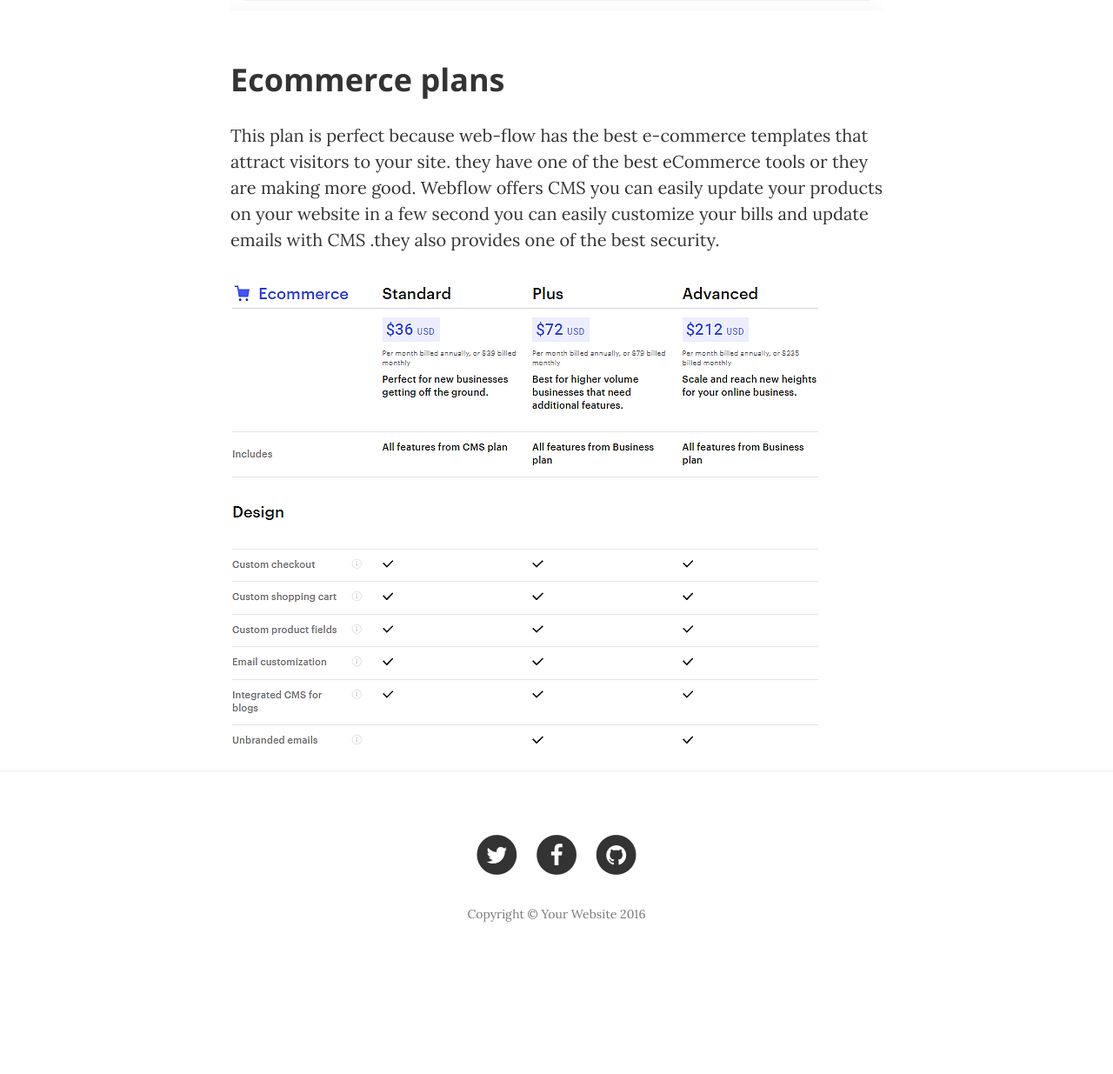
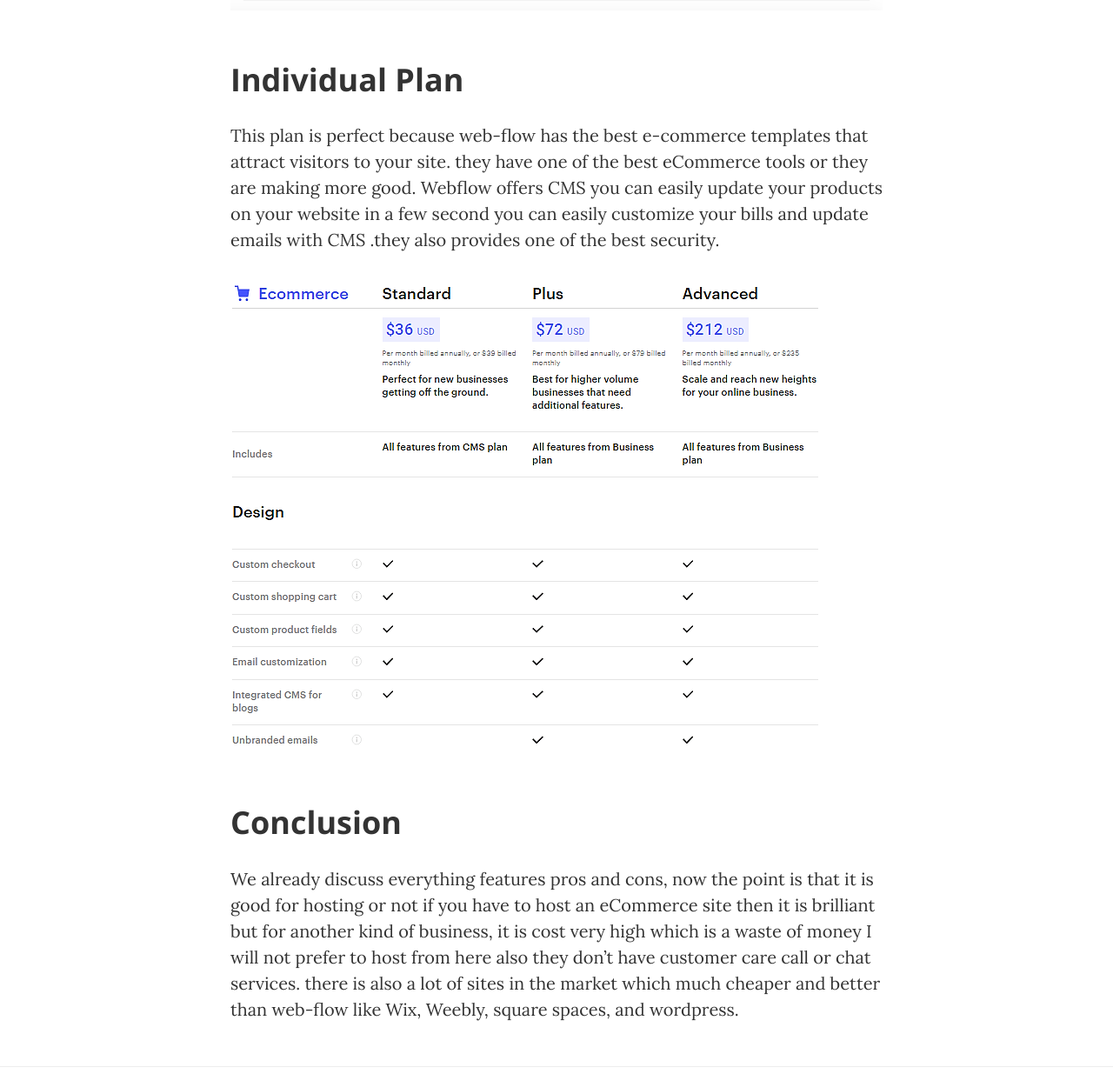
Before and after one commit to tajenderkumar5/Hostingdivine, a website: page post.html in a window 1280 px wide. Shown: the part 4105-5340 px from the top of the page at 87% size. Before the commit the page ends 5232 px from the top, so only its background shows below. Drawn offline with nearby package versions, Linux system fonts and the light colour scheme; files that its build step writes are made by us from their sources.

Commit message:
Update post.html

```diff
--- a/post.html
+++ b/post.html
@@ -115,9 +115,11 @@
                        <p>This plan offers only one site hosting, they offer three kinds of individual plans.in the basic plan and the entry-level plan, they don’t offer CMS or editor features.</p>
 
                          <img class="img-responsive" src="img/601c8e7c0aa6ca2e0a03812f_uAEDkVN9Yz_SAPW--CkTMkcwxBca28GufMxsdmnTkrZxFlyeYSwXmezznVp7EIDSsrDcEi5jS65aYSDgPK2F0xoLk3Zlh_hE8FZMhm0U_3TYOFTIG03suQeEDmUvnVu9myDQlPOL.png" alt="">
-                         <h2 class="section-heading">Ecommerce plans</h2>
+                       <h2 class="section-heading">Individual Plan</h2>
                          <p>This plan is perfect because web-flow has the best e-commerce templates that attract visitors to your site. they have one of the best eCommerce tools or they are making more good. Webflow offers CMS you can easily update your products on your website in a few second you can easily customize your bills and update emails with CMS .they also provides one of the best security.</p>
                              <img class="img-responsive" src="img/11-1.png" alt="">
+                        <h2 class="section-heading">Conclusion</h2>
+                            <p>  We already discuss everything features pros and cons, now the point is that it is good for hosting or not if you have to host an eCommerce site then it is brilliant but for another kind of business, it is cost very high which is a waste of money  I will not prefer to host from here also they don’t have customer care call or chat services. there is also a lot of sites in the market which much cheaper and better than web-flow like Wix, Weebly, square spaces, and wordpress.</p>
                   </div>
             </div>
         </div>
```
